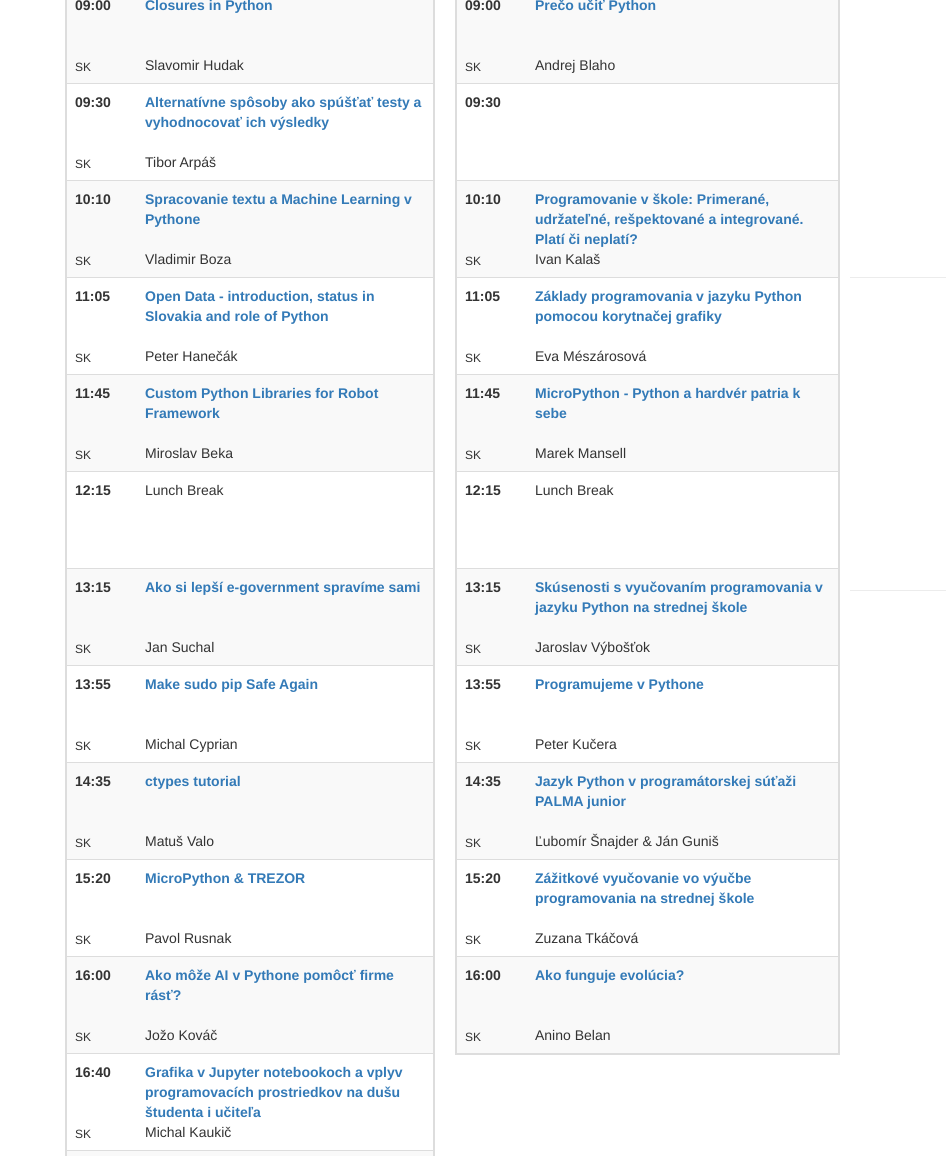
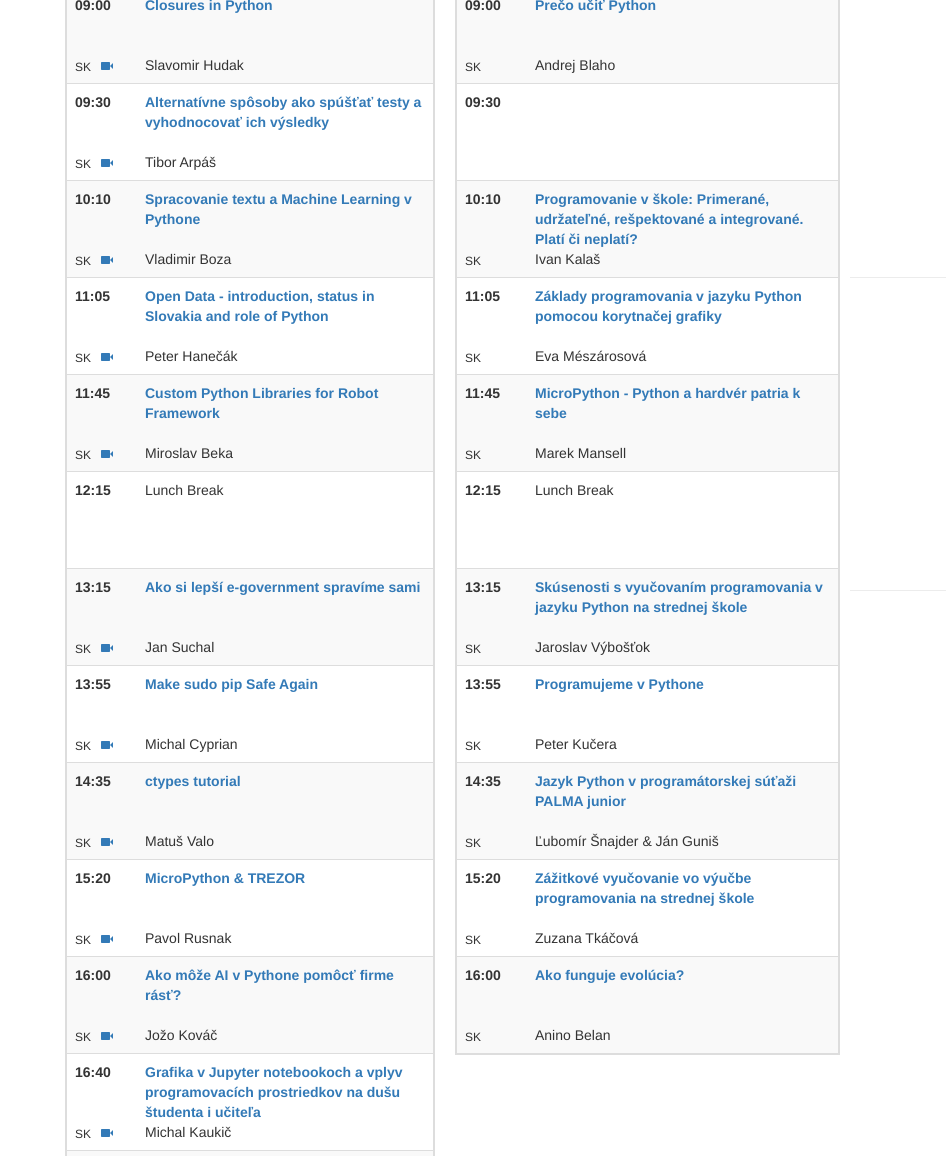
Before and after one commit to pyconsk/2017.pycon.sk, a plain HTML site: page schedule/2017-03-10/index.html in a window 1280 px wide. Shown: the part 470-1626 px from the top of the page, 0-946 px from the left. Drawn offline with nearby package versions, Linux system fonts and the light colour scheme; a script that the page names is missing.

Commit message:
friday track 1 linked videos

```diff
--- a/schedule/2017-03-10/index.html
+++ b/schedule/2017-03-10/index.html
@@ -240,7 +240,8 @@
           <tr class="event">
             <td class="info-meta">
               <div class="time">09:00</div>
-              <div class="lang">SK</div>
+              <div class="lang">SK&nbsp;&nbsp;
+                 <a href="https://www.youtube.com/watch?v=djY0-7jNQI0&index=2&list=PLeK_HepiMJKLVwUgkJZ8giEQP8Z5lLajZ" target="_blank"><span class="glyphicon glyphicon-facetime-video"></span></a></div>
             </td>
             <td class="info-main" data-toggle="dropdown">
 
@@ -256,7 +257,8 @@
           <tr class="event">
             <td class="info-meta">
               <div class="time">09:30</div>
-              <div class="lang">SK</div>
+              <div class="lang">SK&nbsp;&nbsp;
+                 <a href="https://www.youtube.com/watch?v=mObJqjjkedc&index=3&list=PLeK_HepiMJKLVwUgkJZ8giEQP8Z5lLajZ" target="_blank"><span class="glyphicon glyphicon-facetime-video"></span></a></div>
             </td>
             <td class="info-main" data-toggle="dropdown">
 
@@ -276,7 +278,8 @@ Predvediem koncept zobrazenia stack trace inline v editore zdrojového kódu a p
           <tr class="event">
             <td class="info-meta">
               <div class="time">10:10</div>
-              <div class="lang">SK</div>
+              <div class="lang">SK&nbsp;&nbsp;
+                 <a href="https://www.youtube.com/watch?v=oJzyR79U63c&index=4&list=PLeK_HepiMJKLVwUgkJZ8giEQP8Z5lLajZ" target="_blank"><span class="glyphicon glyphicon-facetime-video"></span></a></div>
             </td>
             <td class="info-main" data-toggle="dropdown">
 
@@ -293,7 +296,8 @@ Na konci si ukážeme ako sa dajú poskladať pekné vizualizácie na niekoľko
           <tr class="event">
             <td class="info-meta">
               <div class="time">11:05</div>
-              <div class="lang">SK</div>
+              <div class="lang">SK&nbsp;&nbsp;
+                 <a href="https://www.youtube.com/watch?v=QeK80rdHAWg&index=5&list=PLeK_HepiMJKLVwUgkJZ8giEQP8Z5lLajZ" target="_blank"><span class="glyphicon glyphicon-facetime-video"></span></a></div>
             </td>
             <td class="info-main" data-toggle="dropdown">
 
@@ -312,11 +316,12 @@ Na konci si ukážeme ako sa dajú poskladať pekné vizualizácie na niekoľko
           <tr class="event">
             <td class="info-meta">
               <div class="time">11:45</div>
-              <div class="lang">SK</div>
+              <div class="lang">SK&nbsp;&nbsp;
+                 <a href="https://www.youtube.com/watch?v=FrxHneYjyU4&index=6&list=PLeK_HepiMJKLVwUgkJZ8giEQP8Z5lLajZ" target="_blank"><span class="glyphicon glyphicon-facetime-video"></span></a></div>
             </td>
             <td class="info-main" data-toggle="dropdown">
 
-                <div class="talk" data-duration="30" data-abstract="V priebehu posledných rokov sa stále častejšie kľadie dôraz na automatizované testovanie. Testeri používajú viacero automatizačných frameworkov a klasické testovanie sa mení viacej na skriptovanie až programovanie. Python je jazyk, ktorý je vhodný aj na takúto úlohu. Jeden z najpopulárnejších automatizačných frameworkov na testovanie je Robot Framework, ktorý je naprogramovaný v Pythone a jeho tvorca, Pekka Klärck pochádza z radov testerov. RF je generický nástoj, ktorý nie vždy pokrýva naše potreby. Jedným zo spôsobov je programovanie vlastných knižníc pre RF, s ktorými si vieme uľahčiť prácu s komplexným systémom. Prezentácia ukáže praktické použitie rôznych typov knižníc pre RF.">Custom Python Libraries for Robot Framework</div>
+                <div class="talk" data-duration="30" data-abstract="V priebehu posledných rokov sa stále častejšie kladie dôraz na automatizované testovanie. Testeri používajú viacero automatizačných frameworkov a klasické testovanie sa mení viacej na skriptovanie až programovanie. Python je jazyk, ktorý je vhodný aj na takúto úlohu. Jeden z najpopulárnejších automatizačných frameworkov na testovanie je Robot Framework, ktorý je naprogramovaný v Pythone a jeho tvorca, Pekka Klärck pochádza z radov testerov. RF je generický nástoj, ktorý nie vždy pokrýva naše potreby. Jedným zo spôsobov je programovanie vlastných knižníc pre RF, s ktorými si vieme uľahčiť prácu s komplexným systémom. Prezentácia ukáže praktické použitie rôznych typov knižníc pre RF.">Custom Python Libraries for Robot Framework</div>
                 <div class="speaker" data-id="miroslav-beka">
                   Miroslav Beka
                 </div>
@@ -339,7 +344,8 @@ Na konci si ukážeme ako sa dajú poskladať pekné vizualizácie na niekoľko
           <tr class="event">
             <td class="info-meta">
               <div class="time">13:15</div>
-              <div class="lang">SK</div>
+              <div class="lang">SK&nbsp;&nbsp;
+                 <a href="https://www.youtube.com/watch?v=yO9fQqmFjOI&index=7&list=PLeK_HepiMJKLVwUgkJZ8giEQP8Z5lLajZ" target="_blank"><span class="glyphicon glyphicon-facetime-video"></span></a></div>
             </td>
             <td class="info-main" data-toggle="dropdown">
 
@@ -355,7 +361,8 @@ Na konci si ukážeme ako sa dajú poskladať pekné vizualizácie na niekoľko
           <tr class="event">
             <td class="info-meta">
               <div class="time">13:55</div>
-              <div class="lang">SK</div>
+              <div class="lang">SK&nbsp;&nbsp;
+                 <a href="https://www.youtube.com/watch?v=GD71iGyy10c&index=8&list=PLeK_HepiMJKLVwUgkJZ8giEQP8Z5lLajZ" target="_blank"><span class="glyphicon glyphicon-facetime-video"></span></a></div>
             </td>
             <td class="info-main" data-toggle="dropdown">
 
@@ -372,7 +379,8 @@ In this talk i&#39;ll try to describe the problem, possible solutions that have
           <tr class="event">
             <td class="info-meta">
               <div class="time">14:35</div>
-              <div class="lang">SK</div>
+              <div class="lang">SK&nbsp;&nbsp;
+                 <a href="https://www.youtube.com/watch?v=x4X_GPB3izI&index=9&list=PLeK_HepiMJKLVwUgkJZ8giEQP8Z5lLajZ" target="_blank"><span class="glyphicon glyphicon-facetime-video"></span></a></div>
             </td>
             <td class="info-main" data-toggle="dropdown">
 
@@ -392,7 +400,8 @@ V rámci prezentácie bude predstavená ctypes knižnica s príkladmi definovani
           <tr class="event">
             <td class="info-meta">
               <div class="time">15:20</div>
-              <div class="lang">SK</div>
+              <div class="lang">SK&nbsp;&nbsp;
+                 <a href="https://www.youtube.com/watch?v=7sXfb_p0fY8&index=10&list=PLeK_HepiMJKLVwUgkJZ8giEQP8Z5lLajZ" target="_blank"><span class="glyphicon glyphicon-facetime-video"></span></a></div>
             </td>
             <td class="info-main" data-toggle="dropdown">
 
@@ -408,7 +417,8 @@ V rámci prezentácie bude predstavená ctypes knižnica s príkladmi definovani
           <tr class="event">
             <td class="info-meta">
               <div class="time">16:00</div>
-              <div class="lang">SK</div>
+              <div class="lang">SK&nbsp;&nbsp;
+                 <a href="https://www.youtube.com/watch?v=B-AAZJMwScg&index=11&list=PLeK_HepiMJKLVwUgkJZ8giEQP8Z5lLajZ" target="_blank"><span class="glyphicon glyphicon-facetime-video"></span></a></div>
             </td>
             <td class="info-main" data-toggle="dropdown">
 
@@ -426,7 +436,8 @@ Dotkneme sa i tém ako bandit algoritmy, prediktívne modely, odporúčacie syst
           <tr class="event">
             <td class="info-meta">
               <div class="time">16:40</div>
-              <div class="lang">SK</div>
+              <div class="lang">SK&nbsp;&nbsp;
+                 <a href="https://www.youtube.com/watch?v=d46UggICg4I&index=12&list=PLeK_HepiMJKLVwUgkJZ8giEQP8Z5lLajZ" target="_blank"><span class="glyphicon glyphicon-facetime-video"></span></a></div>
             </td>
             <td class="info-main" data-toggle="dropdown">
 
```
